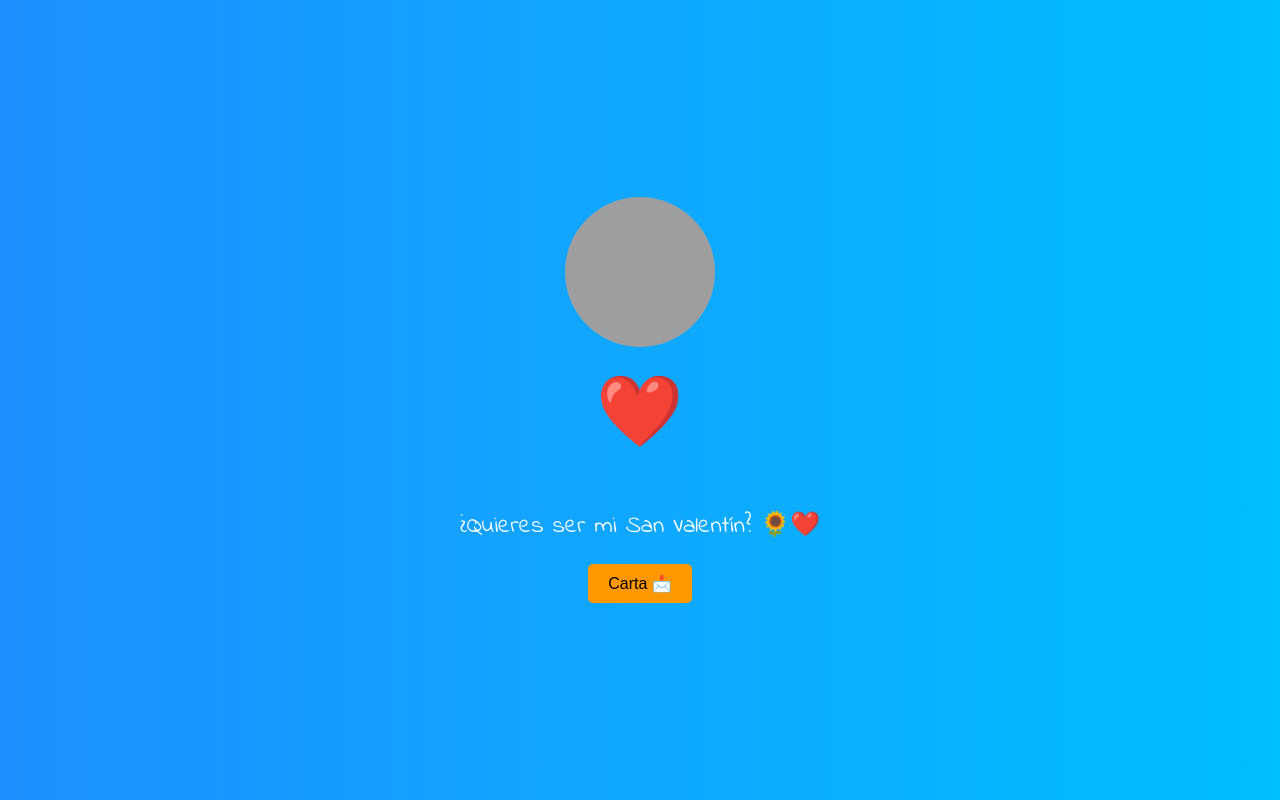
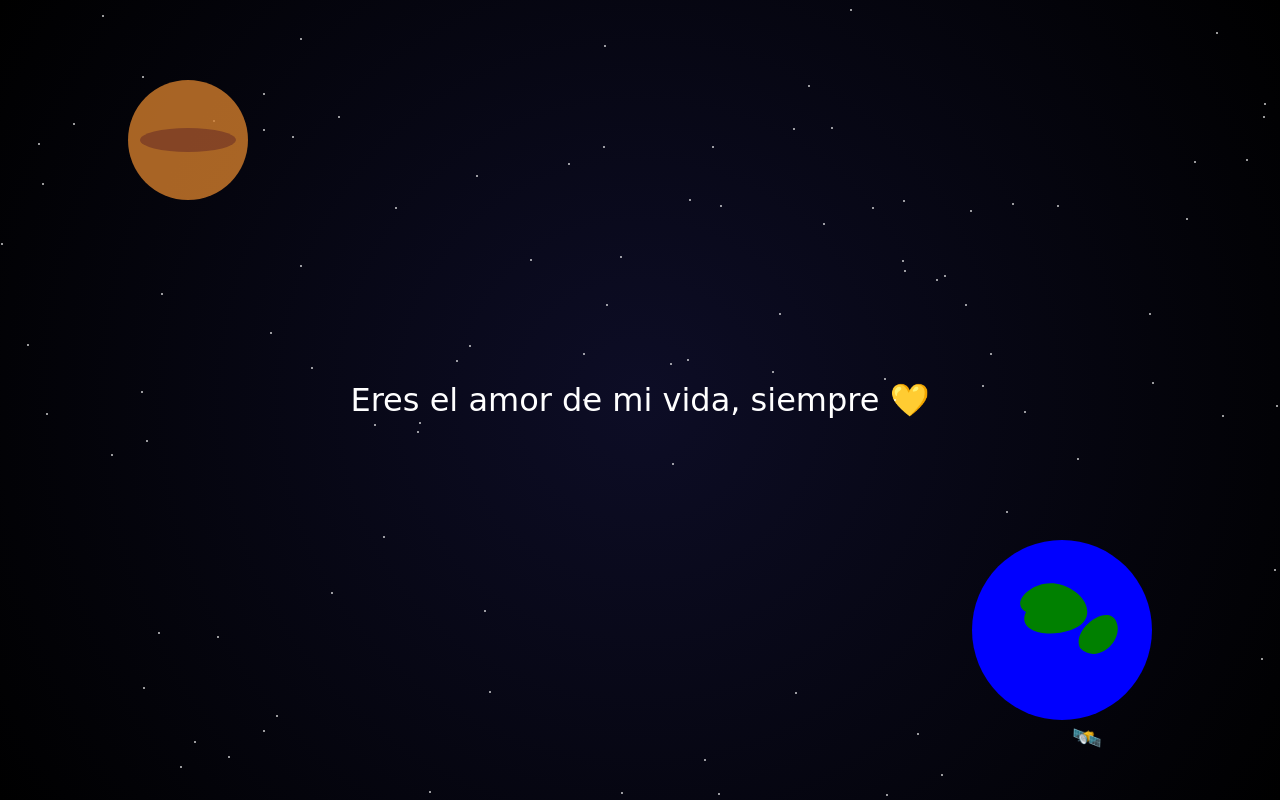
Before and after one commit to jeffer101/-para-ti-, a plain HTML site: page para mí novia .html in a window 1280 px wide. Drawn offline with Linux system fonts and the light colour scheme; grey boxes are pictures that could not be loaded.

Commit message:
Update para mí novia .html

```diff
--- a/para mí novia .html
+++ b/para mí novia .html
@@ -1,170 +1,127 @@
-<meta name='viewport' content='width=device-width, initial-scale=1'/><!DOCTYPE html>
-<html lang="en">
+<!DOCTYPE html><html lang="es">
 <head>
   <meta charset="UTF-8">
-  <title>My Love ❤️</title>
-  <link href="https://fonts.googleapis.com/css?family=Indie+Flower" rel="stylesheet">
-  <meta name="viewport" content="width=device-width, initial-scale=1">
+  <meta name="viewport" content="width=device-width, initial-scale=1.0">
+  <title>Universo para mi amor</title>
   <style>
     body {
-      background: linear-gradient(to right, dodgerblue 0%, deepskyblue 100%);
+      margin: 0;
+      overflow: hidden;
+      background: radial-gradient(circle, #0d0d26, #000);
+      height: 100vh;
       display: flex;
+      align-items: center;
       justify-content: center;
-      align-items: center;
-      height: 100vh;
-      margin: 0;
       flex-direction: column;
+      position: relative;
+    }
+    .mensaje {
+      position: absolute;
+      top: 50%;
+      left: 50%;
+      transform: translate(-50%, -50%);
+      font-family: 'Dancing Script', cursive;
+      font-size: 2em;
+      color: white;
       text-align: center;
-      color: white;
     }
-
-    .flower-container {
-      display: flex;
-      flex-direction: column;
-      align-items: center;
+    .estrella {
+      position: absolute;
+      width: 2px;
+      height: 2px;
+      background: white;
+      border-radius: 50%;
+      opacity: 0.8;
     }
-
-    .flower {
-      width: 150px;
-      height: 150px;
-      background-image: url('https://upload.wikimedia.org/wikipedia/commons/thumb/a/a7/Sunflower_from_Silesia2.jpg/800px-Sunflower_from_Silesia2.jpg'); /* URL de la imagen del girasol */
-      background-size: cover;
+    .cometa {
+      position: absolute;
+      width: 10px;
+      height: 10px;
+      background: white;
       border-radius: 50%;
-      margin-bottom: 20px;
+      box-shadow: 0 0 15px white;
+      animation: comet-move 2s linear infinite;
     }
-
-    .heart {
-      font-size: 70px;
-      color: yellow; /* Corazón amarillo */
-      margin-bottom: 20px;
+    .cometa::before {
+      content: '';
+      position: absolute;
+      width: 50px;
+      height: 6px;
+      background: linear-gradient(to right, white, transparent);
+      top: 50%;
+      left: -50px;
+      transform: translateY(-50%);
     }
-
-    .text {
+    @keyframes comet-move {
+      from { transform: translateX(0); opacity: 1; }
+      to { transform: translateX(120vw); opacity: 0; }
+    }
+    .planet-container {
+      position: absolute;
+      bottom: 10%;
+      right: 10%;
+      width: 180px;
+      height: 180px;
+    }
+    .far-planet-container {
+      position: absolute;
+      top: 10%;
+      left: 10%;
+      width: 120px;
+      height: 120px;
+      opacity: 0.8;
+    }
+    .satellite {
+      position: absolute;
+      width: 20px;
+      height: 20px;
+      background: transparent;
       font-size: 24px;
-      margin-top: 20px;
-      font-family: 'Indie Flower', cursive;
+      animation: orbit 5s linear infinite;
+      transform-origin: 50px 50px;
     }
-
-    .download-section {
-      margin-top: 20px;
-    }
-
-    button {
-      padding: 10px 20px;
-      font-size: 16px;
-      background-color: #ff9800;
-      border: none;
-      border-radius: 5px;
-      cursor: pointer;
-      transition: background-color 0.3s;
-    }
-
-    button:hover {
-      background-color: #ff5722;
+    @keyframes orbit {
+      0% { transform: rotate(0deg) translateX(100px) rotate(0deg); }
+      100% { transform: rotate(360deg) translateX(100px) rotate(-360deg); }
     }
   </style>
 </head>
 <body>
-
-  <div class="flower-container">
-    <!-- Flor de girasol -->
-    <div class="flower"></div>
-
-    <!-- Corazón amarillo -->
-    <div class="heart">❤️</div>
-
-    <div class="text">
-      ¿Quieres ser mi San Valentín? 🌻❤️
-    </div>
-
-    <div class="download-section">
-      <!-- Enlace para descargar la carta -->
-      <a href="./Canva/Carta.pdf" download="Carta.pdf">
-        <button>Carta 📩</button>
-      </a>
-    </div>
+  <div class="mensaje">Eres el amor de mi vida, siempre 💛</div>
+  <script>
+    function crearEstrellas() {
+      for (let i = 0; i < 100; i++) {
+        let estrella = document.createElement('div');
+        estrella.classList.add('estrella');
+        estrella.style.top = Math.random() * 100 + 'vh';
+        estrella.style.left = Math.random() * 100 + 'vw';
+        document.body.appendChild(estrella);
+      }
+    }
+    function crearCometa() {
+      let cometa = document.createElement('div');
+      cometa.classList.add('cometa');
+      cometa.style.top = (Math.random() * 80 + 10) + 'vh';
+      cometa.style.left = '-10vw';
+      document.body.appendChild(cometa);
+      setTimeout(() => { cometa.remove(); }, 2000);
+    }
+    crearEstrellas();
+    setInterval(crearCometa, 2500);
+  </script>
+  <div class="planet-container">
+    <svg class="planeta" viewBox="0 0 100 100">
+      <circle cx="50" cy="50" r="50" fill="blue" />
+      <path d="M30,40 C20,35 35,20 50,25 C65,30 70,45 55,50 C40,55 25,50 30,40 Z" fill="green" />
+      <path d="M60,60 C55,50 75,35 80,45 C85,55 70,70 60,60 Z" fill="green" />
+    </svg>
+    <div class="satellite">🛰️</div>
   </div>
-
+  <div class="far-planet-container">
+    <svg class="planeta" viewBox="0 0 100 100">
+      <circle cx="50" cy="50" r="50" fill="#d27d2c" />
+      <ellipse cx="50" cy="50" rx="40" ry="10" fill="#a0522d" opacity="0.9" />
+    </svg>
+  </div>
 </body>
-</html><style>/* Fondo de la página con gradiente */
-body {
-  background: linear-gradient(to right, dodgerblue 0%, deepskyblue 100%);
-  font-family: 'Indie Flower', cursive;
-  margin: 0;
-  display: flex;
-  justify-content: center;
-  align-items: center;
-  height: 100vh;
-  text-align: center;
-  flex-direction: column;
-  color: white;
-}
-
-/* Contenedor para alinear los elementos */
-.container {
-  display: flex;
-  flex-direction: column;
-  justify-content: center;
-  align-items: center;
-}
-
-/* Estilo para la flor de girasol */
-.flower {
-  width: 150px;
-  height: 150px;
-  background-image: url('https://upload.wikimedia.org/wikipedia/commons/thumb/a/a7/Sunflower_from_Silesia2.jpg/800px-Sunflower_from_Silesia2.jpg');
-  background-size: cover;
-  background-position: center;
-  border-radius: 50%;
-  margin-bottom: 20px;
-}
-
-/* Estilo para el corazón amarillo */
-.heart {
-  font-size: 70px;
-  color: yellow;
-  margin-bottom: 20px;
-  animation: pulse 1s infinite;
-}
-
-/* Estilo para el mensaje */
-.text p {
-  font-size: 24px;
-  margin: 10px 0;
-}
-
-/* Estilos para el botón de la carta */
-button {
-  padding: 10px 20px;
-  font-size: 16px;
-  background-color: #ff9800;
-  border: none;
-  border-radius: 5px;
-  cursor: pointer;
-  transition: background-color 0.3s ease;
-}
-
-button:hover {
-  background-color: #ff5722;
-}
-
-/* Animación para el corazón */
-@keyframes pulse {
-  0% {
-    transform: scale(1);
-  }
-  50% {
-    transform: scale(1.1);
-  }
-  100% {
-    transform: scale(1);
-  }
-}</style><script>// Enlazamos un pequeño efecto de interacción al corazón cuando se hace clic
-const heart = document.querySelector('.heart');
-
-heart.addEventListener('click', () => {
-  heart.style.transform = 'scale(1.2)';
-  setTimeout(() => {
-    heart.style.transform = 'scale(1)';
-  }, 200); // Vuelve a su tamaño original después de 200ms
-});</script>
+</html>
```
